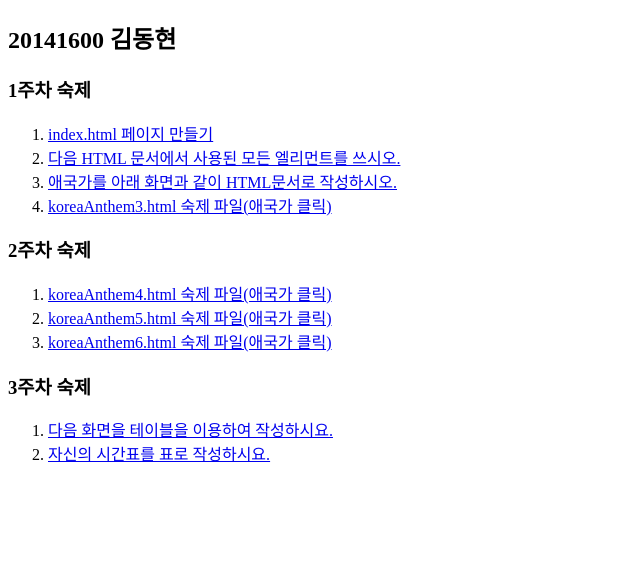
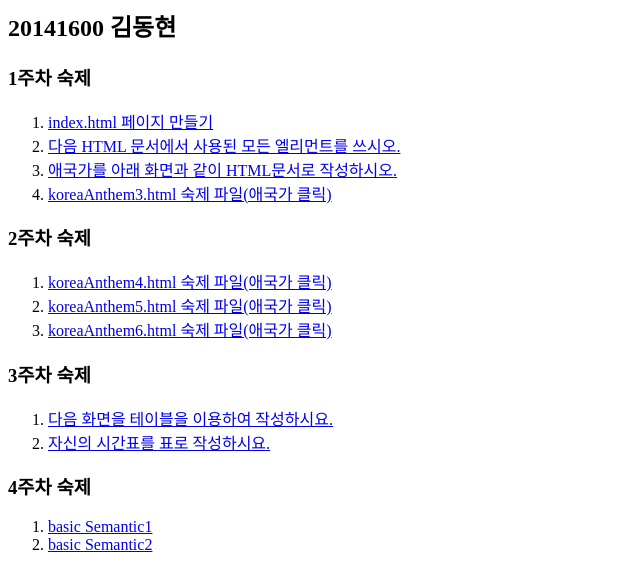
Before and after one commit to teddh2017/teddh2017.github.io, a plain HTML site: page index.html in a window 1280 px wide. Shown: the whole page, without its empty margins (0-640 px from the left). Drawn offline with Linux system fonts and the light colour scheme.

Commit message:
Update index.html

```diff
--- a/index.html
+++ b/index.html
@@ -1,4 +1,3 @@
-<!doctype html> <!-- index.html	-->
 <html lang="ko">
 <head>
   <meta charset="utf-8">
@@ -31,5 +30,11 @@
     <li><a href="https://teddh2017.github.io/index10.html" target="_blank">다음 화면을 테이블을 이용하여 작성하시요. <a></li>
     <li><a href="https://teddh2017.github.io/index11.html" target="_blank">자신의 시간표를 표로 작성하시요.</a></li>
   </nav>
+   <h3><b>4주차 숙제</h3></b></header>
+  <nav>
+  <ol type ="1">
+    <li><a href="https://teddh2017.github.io/index12.html" target="_blank">basic Semantic1<a></li>
+    <li><a href="https://teddh2017.github.io/index13.html" target="_blank">basic Semantic2</a></li>
+  </nav>
 </body>
 </html>
```
